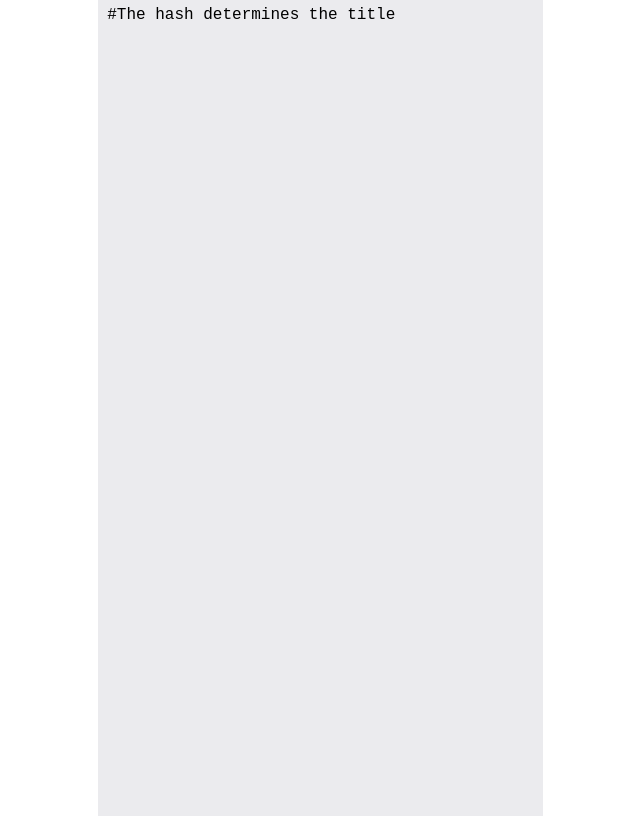
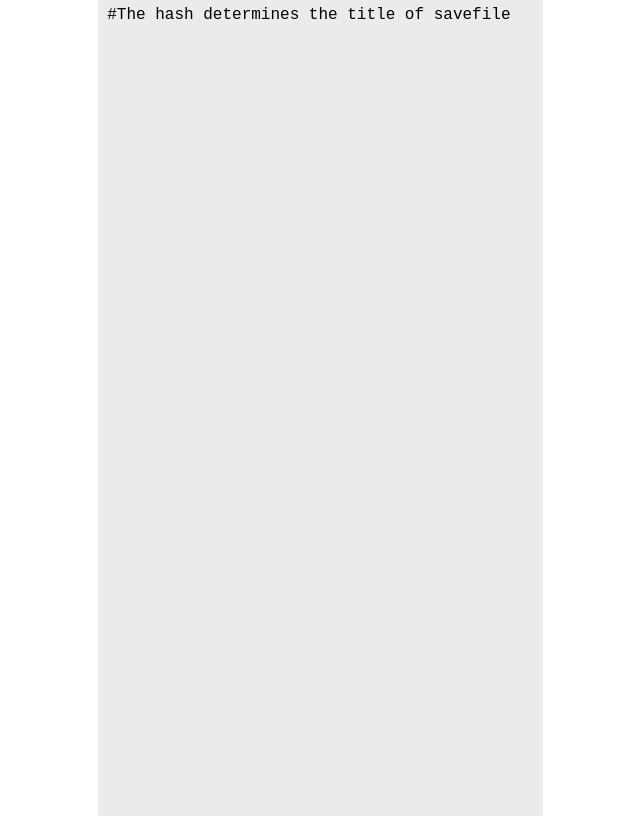
Before and after one commit to IAMME543/Notes, a plain HTML site: page index.html in a window 1280 px wide. Shown: the part 91-911 px from the top of the page, without its empty margins (337-977 px from the left). Drawn offline with Linux system fonts and the light colour scheme.

Commit message:
Clarified what the title is of in textarea

```diff
--- a/index.html
+++ b/index.html
@@ -20,7 +20,7 @@
         </div>
       </header>
       <section>
-        <textarea id="notes" name="notes" autofocus="true">#The hash determines the title</textarea>
+        <textarea id="notes" name="notes" autofocus="true">#The hash determines the title of savefile</textarea>
       </section>
     </div>
     <script src="Index.js"></script>
```
